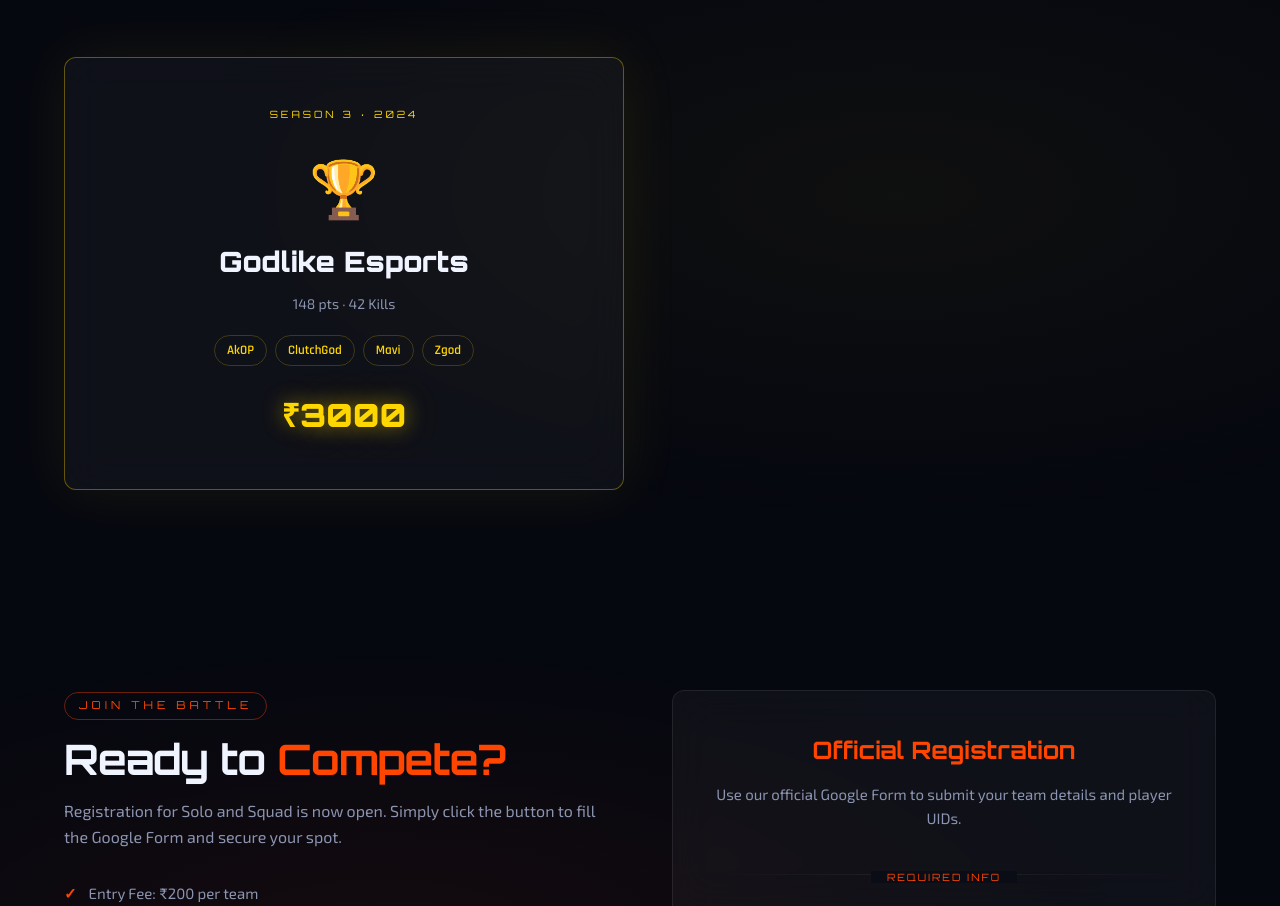
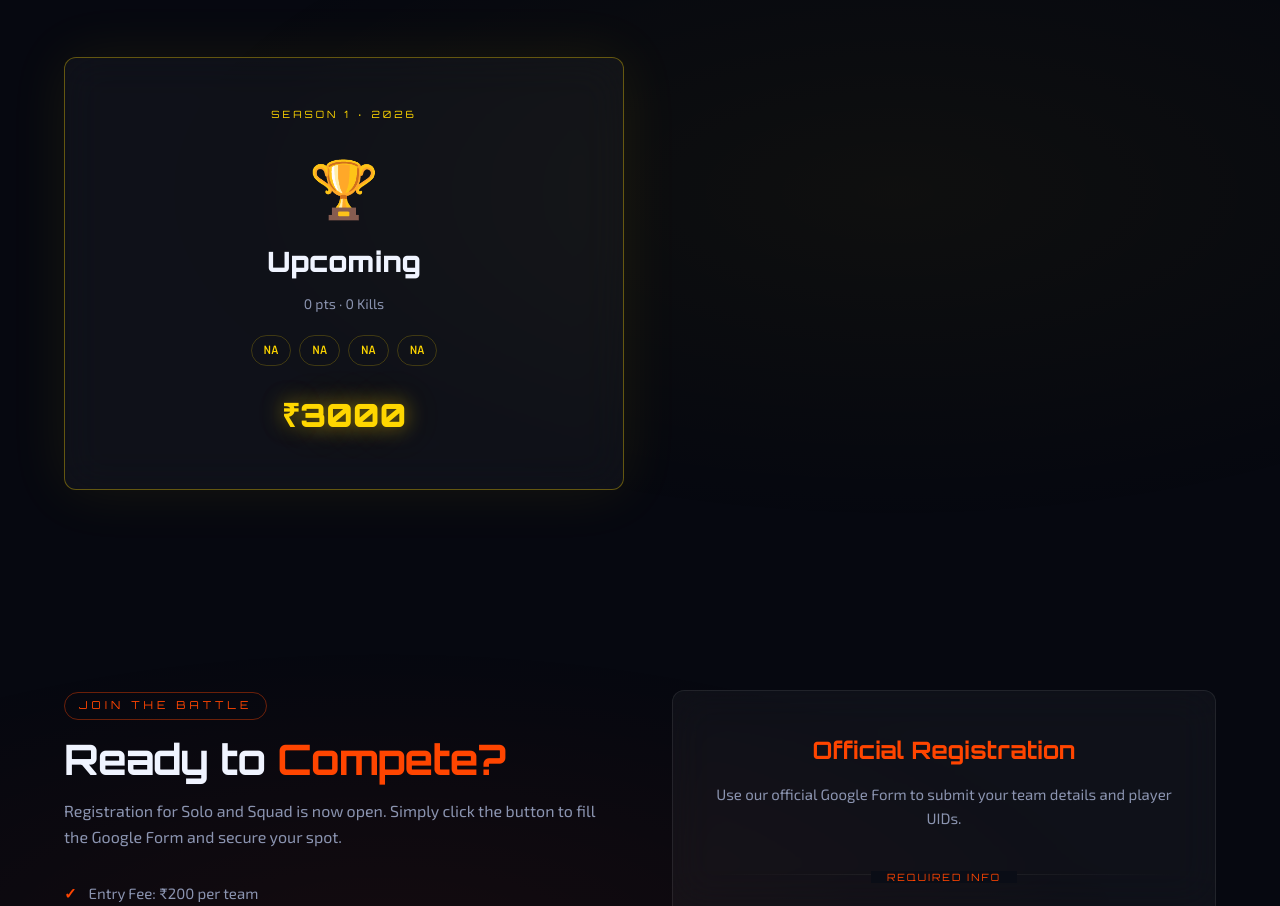
Before and after one commit to kunchalaravinder93/bgmi, a plain HTML site: page index.html in a window 1280 px wide. Shown: the part 4600-5506 px from the top of the page. Drawn offline with Linux system fonts and the light colour scheme; no server answers.

Commit message:
updated files 20

```diff
--- a/index.html
+++ b/index.html
@@ -348,12 +348,12 @@
 
       <div class="winners-grid">
         <div class="glass-card winner-card winner-card--featured">
-          <div class="winner-season">Season 3 · 2024</div>
+          <div class="winner-season">Season 1 · 2026</div>
           <div class="winner-trophy">🏆</div>
-          <h3>Godlike Esports</h3>
-          <p class="winner-score">148 pts · 42 Kills</p>
+          <h3>Upcoming</h3>
+          <p class="winner-score">0 pts · 0 Kills</p>
           <div class="winner-players">
-            <span>AkOP</span><span>ClutchGod</span><span>Mavi</span><span>Zgod</span>
+            <span>NA</span><span>NA</span><span>NA</span><span>NA</span>
           </div>
           <div class="winner-prize">₹3000</div>
         </div>
```
